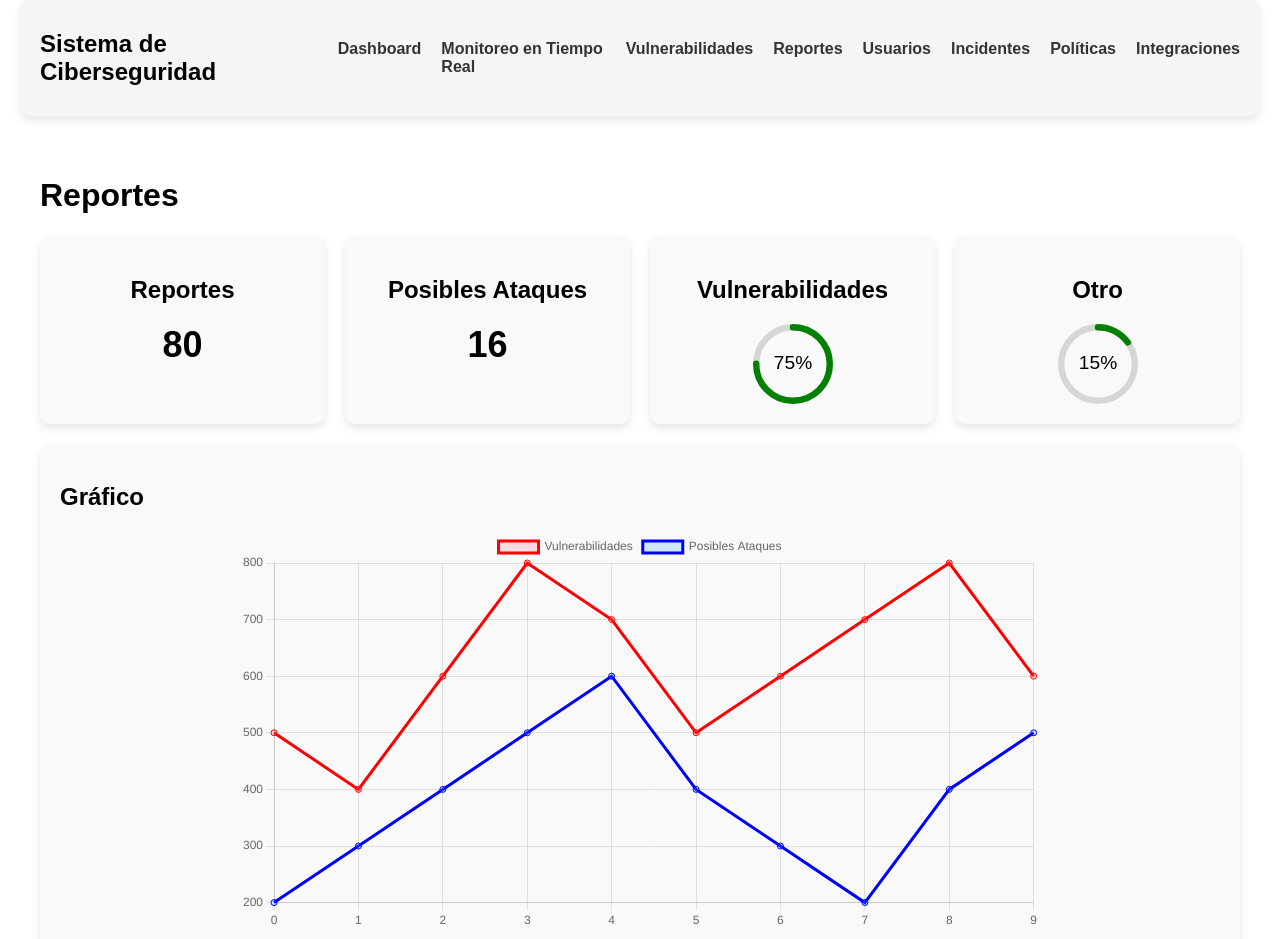
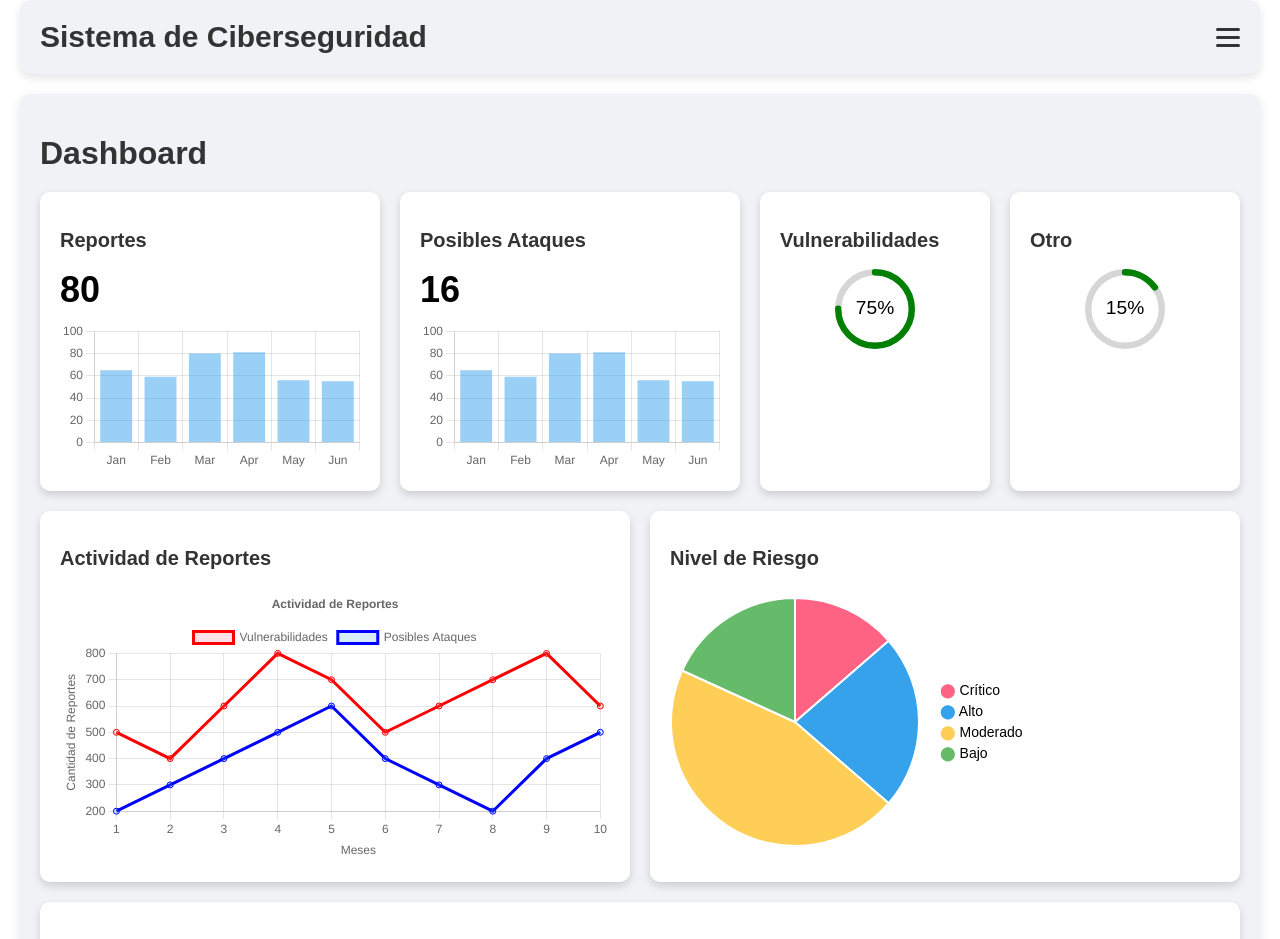
Before and after one commit to zMatuiti/AutoCiber, a React (Create React App) app: page /dashboard in a window 1280 px wide. Shown: the part 20-959 px from the top of the page. Built offline with nearby package versions, Linux system fonts and the light colour scheme.

Commit message:
mejoras en general

```diff
--- a/package.json
+++ b/package.json
@@ -7,7 +7,7 @@
     "@testing-library/react": "^13.4.0",
     "@testing-library/user-event": "^13.5.0",
     "axios": "^1.7.7",
-    "chart.js": "^4.4.5",
+    "chart.js": "^4.4.6",
     "react": "^18.3.1",
     "react-chartjs-2": "^5.2.0",
     "react-circular-progressbar": "^2.1.0",
--- a/src/App.js
+++ b/src/App.js
@@ -10,15 +10,19 @@ import Incidentes from './components/Incidentes';
 import Politicas from './components/Politicas';
 import Integraciones from './components/Integraciones';
 import Layout from './components/Layout';
+import Dispositivos from './components/Dispositivos'
 
 function App() {
-  const isAuthenticated = true; // Cambia esto con la lógica real de autenticación
+  const isAuthenticated = true;
 
   return (
     <Router>
       <Routes>
         {/* Ruta de Login */}
-        <Route path="/" element={<Login />} />
+        <Route
+          path="/"
+          element={isAuthenticated ? <Navigate to="/dashboard" /> : <Login />}
+        />
 
         {/* Rutas protegidas dentro del Layout */}
         {isAuthenticated ? (
@@ -28,6 +32,7 @@ function App() {
             <Route path="/reportes" element={<Reportes />} />
             <Route path="/vulnerabilidades" element={<Vulnerabilidades />} />
             <Route path="/usuarios" element={<Usuarios />} />
+            <Route path="/dispositivos" element={<Dispositivos />} />
             <Route path="/incidentes" element={<Incidentes />} />
             <Route path="/politicas" element={<Politicas />} />
             <Route path="/integraciones" element={<Integraciones />} />
--- /dev/null
+++ b/src/components/Dashboard.css
@@ -0,0 +1,111 @@
+.dashboard-container {
+    padding: 20px;
+    font-family: Arial, sans-serif;
+    background-color: #f0f2f5;
+    border-radius: 10px;
+    box-shadow: 0px 4px 12px rgba(0, 0, 0, 0.1);
+}
+
+.dash_title {
+    font-size: 32px;
+    font-weight: bold;
+    margin-bottom: 20px;
+    text-align: left;
+    color: #333;
+}
+.card h2, .chart-container h2, .data-table h2 {
+    font-size: 20px;
+    font-weight: bold;
+    color: #333;
+    text-align: left;
+}
+
+.cards-container {
+    display: flex;
+    gap: 20px;
+    justify-content: space-between;
+    margin-bottom: 20px;
+}
+
+.card {
+    flex: 1;
+    padding: 20px;
+    border-radius: 10px;
+    background-color: #fff;
+    box-shadow: 0px 4px 8px rgba(0, 0, 0, 0.15);
+    text-align: left;
+}
+
+.card-value {
+    font-size: 36px;
+    font-weight: bold;
+    margin: 10px 0;
+}
+
+.circular-container {
+    width: 80px;
+    height: 80px;
+    margin: 0 auto;
+}
+
+.chart-row {
+    display: flex;
+    gap: 20px;
+    justify-content: space-between;
+    margin-bottom: 20px;
+}
+
+.chart-container {
+    flex: 1;
+    padding: 20px;
+    border-radius: 10px;
+    background-color: #fff;
+    box-shadow: 0px 4px 8px rgba(0, 0, 0, 0.15);
+    width: 100%;
+    max-width: 1000px;
+    display: flex;
+    flex-direction: column;
+    align-items: flex-start;
+}
+
+.pie-chart-container {
+    display: flex;
+    flex-direction: column;
+    gap: 10px;
+    align-items: flex-start;
+}
+
+.pie-chart-wrapper {
+    display: flex;
+    align-items: center;
+    gap: 20px;
+    justify-content: flex-start;
+    width: 100%;
+}
+
+.pie-chart-legend {
+    display: flex;
+    flex-direction: column;
+    gap: 5px;
+    font-size: 14px;
+    align-items: flex-start;
+}
+
+.data-table {
+    padding: 20px;
+    border-radius: 10px;
+    background-color: #fff;
+    box-shadow: 0px 4px 8px rgba(0, 0, 0, 0.15);
+    margin-top: 20px;
+}
+
+.data-table table {
+    width: 100%;
+    border-collapse: collapse;
+}
+
+.data-table th, .data-table td {
+    padding: 10px;
+    border-bottom: 1px solid #ddd;
+    text-align: left;
+}
--- a/src/components/Dashboard.js
+++ b/src/components/Dashboard.js
@@ -1,60 +1,112 @@
-import React from 'react';
-import { Line } from 'react-chartjs-2';
-import { Chart as ChartJS, CategoryScale, LinearScale, PointElement, LineElement, Title, Tooltip, Legend } from 'chart.js';
+import React, { useState } from 'react';
+import { Line, Bar, Pie } from 'react-chartjs-2';
+import {
+  Chart as ChartJS,
+  CategoryScale,
+  LinearScale,
+  PointElement,
+  LineElement,
+  BarElement,
+  ArcElement,
+  Title,
+  Tooltip,
+  Legend
+} from 'chart.js';
 import { CircularProgressbar, buildStyles } from 'react-circular-progressbar';
 import 'react-circular-progressbar/dist/styles.css';
+import './Dashboard.css';
 
 ChartJS.register(
   CategoryScale,
   LinearScale,
   PointElement,
   LineElement,
+  BarElement,
+  ArcElement,
   Title,
   Tooltip,
   Legend
 );
 
 function Dashboard() {
+  const [reportCount, setReportCount] = useState(80);
+  const [attackCount, setAttackCount] = useState(16);
+  const [vulnerabilityProgress, setVulnerabilityProgress] = useState(75);
+  const [otherProgress, setOtherProgress] = useState(15);
+
   const lineData = {
-    labels: Array.from({ length: 10 }, (_, i) => i),
+    labels: Array.from({ length: 10 }, (_, i) => i + 1),
     datasets: [
       {
         label: 'Vulnerabilidades',
         data: [500, 400, 600, 800, 700, 500, 600, 700, 800, 600],
         borderColor: 'red',
         backgroundColor: 'rgba(255, 99, 132, 0.2)',
-        fill: false,
       },
       {
         label: 'Posibles Ataques',
         data: [200, 300, 400, 500, 600, 400, 300, 200, 400, 500],
         borderColor: 'blue',
         backgroundColor: 'rgba(54, 162, 235, 0.2)',
-        fill: false,
+      },
+    ],
+  };
+
+  // Definición de barData para los gráficos de barras en las tarjetas
+  const barData = {
+    labels: ['Jan', 'Feb', 'Mar', 'Apr', 'May', 'Jun'],
+    datasets: [
+      {
+        label: 'Reportes',
+        data: [65, 59, 80, 81, 56, 55],
+        backgroundColor: 'rgba(54, 162, 235, 0.5)',
+      },
+    ],
+  };
+
+  const lineOptions = {
+    responsive: true,
+    plugins: {
+      legend: { position: 'top' },
+      title: { display: true, text: 'Actividad de Reportes' }
+    },
+    scales: {
+      x: { title: { display: true, text: 'Meses' } },
+      y: { title: { display: true, text: 'Cantidad de Reportes' } }
+    }
+  };
+
+  const pieData = {
+    labels: ['Crítico', 'Alto', 'Moderado', 'Bajo'],
+    datasets: [
+      {
+        data: [30, 50, 100, 40],
+        backgroundColor: ['#ff6384', '#36a2eb', '#ffce56', '#66bb6a'],
       },
     ],
   };
 
   return (
-    <div style={styles.container}>
-      <div style={styles.header}>
-        <h1 style={styles.title}>Reportes</h1>
-      </div>
-      <div style={styles.cardsContainer}>
-        <div style={styles.card}>
+    <div className="dashboard-container">
+      <h1 className="dash_title">Dashboard</h1>
+
+      <div className="cards-container">
+        <div className="card">
           <h2>Reportes</h2>
-          <p style={styles.cardValue}>80</p>
+          <p className="card-value">{reportCount}</p>
+          <Bar data={barData} options={{ responsive: true, plugins: { legend: { display: false } } }} />
         </div>
-        <div style={styles.card}>
+        <div className="card">
           <h2>Posibles Ataques</h2>
-          <p style={styles.cardValue}>16</p>
+          <p className="card-value">{attackCount}</p>
+          <Bar data={barData} options={{ responsive: true, plugins: { legend: { display: false } } }} />
         </div>
-        <div style={styles.card}>
+        <div className="card">
           <h2>Vulnerabilidades</h2>
-          <div style={styles.circularContainer}>
+          <div className="circular-container">
             <CircularProgressbar
-              value={75}
-              text={`${75}%`}
+              value={vulnerabilityProgress}
+              text={`${vulnerabilityProgress}%`}
               styles={buildStyles({
                 textSize: '24px',
                 pathColor: 'green',
@@ -64,12 +116,12 @@ function Dashboard() {
             />
           </div>
         </div>
-        <div style={styles.card}>
+        <div className="card">
           <h2>Otro</h2>
-          <div style={styles.circularContainer}>
+          <div className="circular-container">
             <CircularProgressbar
-              value={15}
-              text={`${15}%`}
+              value={otherProgress}
+              text={`${otherProgress}%`}
               styles={buildStyles({
                 textSize: '24px',
                 pathColor: 'green',
@@ -81,58 +133,69 @@ function Dashboard() {
         </div>
       </div>
 
-      {/* Gráfico de líneas */}
-      <div style={styles.chartContainer}>
-        <h2>Gráfico</h2>
-        <div style={styles.chartWrapper}>
-          <Line data={lineData} options={{ responsive: true }} />
+      <div className="chart-row">
+        <div className="chart-container">
+          <h2>Actividad de Reportes</h2>
+          <Line data={lineData} options={lineOptions} />
         </div>
+
+        <div className="chart-container pie-chart-container">
+          <h2>Nivel de Riesgo</h2> {/* Título alineado según el CSS */}
+          <div className="pie-chart-wrapper">
+            <div style={{ width: '250px', height: '250px' }}>
+              <Pie data={pieData} options={{ responsive: true, plugins: { legend: { display: false } } }} />
+            </div>
+            <div className="pie-chart-legend">
+              <div><span style={{ color: '#ff6384' }}>⬤</span> Crítico</div>
+              <div><span style={{ color: '#36a2eb' }}>⬤</span> Alto</div>
+              <div><span style={{ color: '#ffce56' }}>⬤</span> Moderado</div>
+              <div><span style={{ color: '#66bb6a' }}>⬤</span> Bajo</div>
+            </div>
+          </div>
+        </div>
+      </div>
+
+
+
+      <div className="data-table">
+        <h2>Detalles de Incidentes</h2>
+        <table>
+          <thead>
+            <tr>
+              <th>ID</th>
+              <th>Fecha</th>
+              <th>Descripción</th>
+              <th>Severidad</th>
+              <th>Estado</th>
+            </tr>
+          </thead>
+          <tbody>
+            <tr>
+              <td>1</td>
+              <td>2024-01-15</td>
+              <td>Ataque de red detectado</td>
+              <td>Alto</td>
+              <td>Pendiente</td>
+            </tr>
+            <tr>
+              <td>2</td>
+              <td>2024-02-10</td>
+              <td>Inyección SQL</td>
+              <td>Crítico</td>
+              <td>Resuelto</td>
+            </tr>
+            <tr>
+              <td>3</td>
+              <td>2024-03-05</td>
+              <td>Intento de acceso no autorizado</td>
+              <td>Moderado</td>
+              <td>En Proceso</td>
+            </tr>
+          </tbody>
+        </table>
       </div>
     </div>
   );
 }
 
-const styles = {
-  container: {
-    padding: '20px',
-    fontFamily: 'Arial, sans-serif',
-  },
-  cardsContainer: {
-    display: 'flex',
-    gap: '20px',
-    justifyContent: 'space-between',
-    marginBottom: '20px',
-  },
-  card: {
-    flex: 1,
-    padding: '20px',
-    borderRadius: '10px',
-    backgroundColor: '#f9f9f9',
-    boxShadow: '0px 4px 8px rgba(0, 0, 0, 0.1)',
-    textAlign: 'center',
-  },
-  cardValue: {
-    fontSize: '36px',
-    fontWeight: 'bold',
-    margin: '10px 0',
-  },
-  circularContainer: {
-    width: '80px',
-    height: '80px',
-    margin: '0 auto',
-  },
-  chartContainer: {
-    marginTop: '20px',
-    padding: '20px',
-    borderRadius: '10px',
-    backgroundColor: '#f9f9f9',
-    boxShadow: '0px 4px 8px rgba(0, 0, 0, 0.1)',
-  },
-  chartWrapper: {
-    width: '90%',
-    maxWidth: '800px',
-    margin: '0 auto',
-  },
-};
-
 export default Dashboard;
--- /dev/null
+++ b/src/components/Navbar.css
@@ -0,0 +1,87 @@
+/* Navbar.css */
+
+.navbar {
+    display: flex;
+    justify-content: space-between;
+    align-items: center;
+    padding: 20px 20px;
+    background-color: #f0f2f5;
+    box-shadow: 0px 4px 8px rgba(0, 0, 0, 0.1);
+    border-radius: 10px;
+    margin-bottom: 20px;
+    position: relative;
+}
+
+.title {
+    font-size: 30px;
+    font-weight: bold;
+    color: #333;
+    text-decoration: none;
+}
+
+.links {
+    display: flex;
+    gap: 20px;
+}
+
+.links a {
+    text-decoration: none;
+    color: #333;
+    font-weight: bold;
+    padding: 10px;
+    display: block;
+}
+
+.hamburger-icon {
+    display: none;
+    cursor: pointer;
+    flex-direction: column;
+    justify-content: space-around;
+    width: 24px;
+    height: 24px;
+}
+
+.hamburger-icon span {
+    display: block;
+    width: 100%;
+    height: 3px;
+    background-color: #333;
+    border-radius: 2px;
+    transition: transform 0.3s ease, opacity 0.3s ease;
+}
+
+.hamburger-icon.open span:nth-child(1) {
+    transform: rotate(45deg) translate(5px, 5px);
+}
+
+.hamburger-icon.open span:nth-child(2) {
+    opacity: 0;
+}
+
+.hamburger-icon.open span:nth-child(3) {
+    transform: rotate(-45deg) translate(5px, -5px);
+}
+
+.links.open {
+    display: block;
+    position: absolute;
+    top: 60px;
+    left: 0;
+    width: 100%;
+    background-color: #f5f5f5;
+    padding: 10px 0;
+    box-shadow: 0px 4px 8px rgba(0, 0, 0, 0.1);
+    z-index: 1000;
+}
+
+@media (max-width: 1300px) {
+    .links {
+        display: none;
+        flex-direction: column;
+        gap: 0;
+    }
+
+    .hamburger-icon {
+        display: flex;
+    }
+}
--- a/src/components/Navbar.js
+++ b/src/components/Navbar.js
@@ -1,48 +1,50 @@
-import React from 'react';
+import React, { useState, useRef, useEffect } from 'react';
 import { Link } from 'react-router-dom';
+import './Navbar.css';
 
 function Navbar() {
+  const [isOpen, setIsOpen] = useState(false);
+  const menuRef = useRef(null);
+
+  const toggleMenu = () => {
+    setIsOpen(!isOpen);
+  };
+
+  useEffect(() => {
+    const handleClickOutside = (event) => {
+      if (menuRef.current && !menuRef.current.contains(event.target)) {
+        setIsOpen(false);
+      }
+    };
+
+    document.addEventListener('mousedown', handleClickOutside);
+
+    return () => {
+      document.removeEventListener('mousedown', handleClickOutside);
+    };
+  }, []);
+
   return (
-    <nav style={styles.navbar}>
-      <h1 style={styles.title}>Sistema de Ciberseguridad</h1>
-      <div style={styles.links}>
-        <Link to="/dashboard" style={styles.link}>Dashboard</Link>
-        <Link to="/monitoreo" style={styles.link}>Monitoreo en Tiempo Real</Link>
-        <Link to="/vulnerabilidades" style={styles.link}>Vulnerabilidades</Link>
-        <Link to="/reportes" style={styles.link}>Reportes</Link>
-        <Link to="/usuarios" style={styles.link}>Usuarios</Link>
-        <Link to="/incidentes" style={styles.link}>Incidentes</Link>
-        <Link to="/politicas" style={styles.link}>Políticas</Link>
-        <Link to="/integraciones" style={styles.link}>Integraciones</Link>
+    <nav className="navbar" ref={menuRef}>
+      <Link to="/dashboard" className="title">Sistema de Ciberseguridad</Link>
+      <div className={`hamburger-icon ${isOpen ? 'open' : ''}`} onClick={toggleMenu}>
+        <span></span>
+        <span></span>
+        <span></span>
+      </div>
+      <div className={`links ${isOpen ? 'open' : ''}`}>
+        <Link to="/dashboard">Inicio</Link>
+        <Link to="/monitoreo">Monitoreo en Tiempo Real</Link>
+        <Link to="/vulnerabilidades">Vulnerabilidades</Link>
+        <Link to="/reportes">Reportes</Link>
+        <Link to="/usuarios">Usuarios</Link>
+        <Link to="/incidentes">Incidentes</Link>
+        <Link to="/politicas">Políticas</Link>
+        <Link to="/dispositivos">Dispositivos</Link>
+        <Link to="/integraciones">Integraciones</Link>
       </div>
     </nav>
   );
 }
 
-const styles = {
-  navbar: {
-    display: 'flex',
-    justifyContent: 'space-between',
-    alignItems: 'center',
-    padding: '10px 20px',
-    backgroundColor: '#f5f5f5',
-    boxShadow: '0px 4px 8px rgba(0, 0, 0, 0.1)',
-    borderRadius: '10px',
-    marginBottom: '20px',
-  },
-  title: {
-    fontSize: '24px',
-    fontWeight: 'bold',
-  },
-  links: {
-    display: 'flex',
-    gap: '20px',
-  },
-  link: {
-    textDecoration: 'none',
-    color: '#333',
-    fontWeight: 'bold',
-  },
-};
-
 export default Navbar;
--- a/src/components/Politicas.js
+++ b/src/components/Politicas.js
@@ -56,6 +56,7 @@ function Politicas() {
   const data = useMemo(() => politicas, [politicas]);
 
   const columns = useMemo(() => [
+    { Header: 'ID Política', accessor: 'ID_politica' },
     { Header: 'Nombre', accessor: 'Nombre' },
     { Header: 'Descripción', accessor: 'Descripcion' },
     { Header: 'Tipo', accessor: 'Tipo' },
--- a/src/components/Reportes.js
+++ b/src/components/Reportes.js
@@ -1,39 +1,7 @@
 import React, { useState, useMemo } from 'react';
-import { Bar } from 'react-chartjs-2';
-import { Chart as ChartJS, CategoryScale, LinearScale, BarElement, Title, Tooltip, Legend } from 'chart.js';
 import { useTable, useSortBy } from 'react-table';
 
-ChartJS.register(CategoryScale, LinearScale, BarElement, Title, Tooltip, Legend);
-
 function Reportes() {
-  // Datos del gráfico de barras
-  const data = {
-    labels: Array.from({ length: 21 }, (_, i) => i + 1),
-    datasets: [
-      {
-        label: 'Zeek',
-        data: [50, 60, 75, 80, 90, 50, 25, 35, 20, 55, 65, 100, 80, 60, 40, 30, 55, 70, 40, 30, 25],
-        backgroundColor: 'rgba(54, 162, 235, 0.5)',
-        borderColor: 'rgba(54, 162, 235, 1)',
-        borderWidth: 1,
-      },
-    ],
-  };
-
-  const options = {
-    responsive: true,
-    plugins: {
-      legend: { position: 'right' },
-      title: {
-        display: true,
-        text: 'Actividad de Zeek por Día',
-      },
-    },
-  };
-
-  const [searchTerm, setSearchTerm] = useState('');
-  const [filterCategory, setFilterCategory] = useState('');
-
   const tableData = useMemo(() => [
     { id: 1, Fecha_Generacion: '2024-10-30', Tipo_Reporte: 'Análisis de Red', Detalles: 'SQL Injection detectado', Generado_Por: 'Juan Pérez', ID_Usuario: 1 },
     { id: 2, Fecha_Generacion: '2024-10-30', Tipo_Reporte: 'Análisis de Aplicación', Detalles: 'XSS Vulnerabilidad', Generado_Por: 'Ana Gómez', ID_Usuario: 2 },
@@ -41,12 +9,19 @@ function Reportes() {
     { id: 4, Fecha_Generacion: '2024-10-30', Tipo_Reporte: 'Análisis de Aplicación', Detalles: 'Buffer overflow detectado', Generado_Por: 'Ana Gómez', ID_Usuario: 2 },
   ], []);
 
+  const [searchTerm, setSearchTerm] = useState('');
+  const [filterCategory, setFilterCategory] = useState('');
+
+
   const filteredData = useMemo(() => {
     return tableData.filter(row =>
-      row.Detalles.toLowerCase().includes(searchTerm.toLowerCase()) &&
+      (row.Detalles.toLowerCase().includes(searchTerm.toLowerCase()) ||
+       row.Generado_Por.toLowerCase().includes(searchTerm.toLowerCase()) ||
+       row.Fecha_Generacion.includes(searchTerm)) &&
       (!filterCategory || row.Tipo_Reporte === filterCategory)
     );
   }, [searchTerm, filterCategory, tableData]);
+
 
   const columns = useMemo(() => [
     { Header: 'ID Reporte', accessor: 'id' },
@@ -111,11 +86,6 @@ function Reportes() {
           <option value="Análisis de Aplicación">Análisis de Aplicación</option>
         </select>
         <button onClick={exportCSV} style={styles.exportButton}>Exportar CSV</button>
-      </div>
-
-      {/* Gráfico de barras */}
-      <div style={styles.chartContainer}>
-        <Bar data={data} options={options} />
       </div>
 
       {/* Tabla de datos */}
@@ -191,10 +161,6 @@ const styles = {
     borderRadius: '5px',
     cursor: 'pointer',
   },
-  chartContainer: {
-    marginTop: '20px',
-    marginBottom: '40px',
-  },
   table: {
     width: '100%',
     borderCollapse: 'collapse',
--- a/src/components/Usuarios.js
+++ b/src/components/Usuarios.js
@@ -1,14 +1,67 @@
-import React from 'react';
+import React, { useState } from 'react';
 
 function Usuarios() {
-  const datosUsuario = [
+  const [datosUsuario, setDatosUsuario] = useState([
     { id: 1, nombre: 'Juan Pérez', rol: 'Administrador', email: 'juan@example.com', fecha: '2023-08-10' },
     { id: 2, nombre: 'Ana Gómez', rol: 'Analista', email: 'ana@example.com', fecha: '2024-01-15' },
-  ];
+  ]);
+
+  const [nuevoUsuario, setNuevoUsuario] = useState({
+    nombre: '',
+    rol: '',
+    email: '',
+    fecha: '',
+  });
+
+  const agregarUsuario = () => {
+    if (!nuevoUsuario.nombre || !nuevoUsuario.rol || !nuevoUsuario.email || !nuevoUsuario.fecha) {
+      alert('Por favor, completa todos los campos.');
+      return;
+    }
+
+    const nuevoId = datosUsuario.length + 1;
+    setDatosUsuario([...datosUsuario, { id: nuevoId, ...nuevoUsuario }]);
+    setNuevoUsuario({ nombre: '', rol: '', email: '', fecha: '' });
+  };
 
   return (
     <div style={styles.container}>
       <h2>Usuarios</h2>
+
+      {/* Formulario para agregar nuevo usuario */}
+      <div style={styles.formContainer}>
+        <input
+          type="text"
+          placeholder="Nombre"
+          value={nuevoUsuario.nombre}
+          onChange={(e) => setNuevoUsuario({ ...nuevoUsuario, nombre: e.target.value })}
+          style={styles.input}
+        />
+        <input
+          type="text"
+          placeholder="Rol"
+          value={nuevoUsuario.rol}
+          onChange={(e) => setNuevoUsuario({ ...nuevoUsuario, rol: e.target.value })}
+          style={styles.input}
+        />
+        <input
+          type="email"
+          placeholder="Email"
+          value={nuevoUsuario.email}
+          onChange={(e) => setNuevoUsuario({ ...nuevoUsuario, email: e.target.value })}
+          style={styles.input}
+        />
+        <input
+          type="date"
+          placeholder="Fecha de creación"
+          value={nuevoUsuario.fecha}
+          onChange={(e) => setNuevoUsuario({ ...nuevoUsuario, fecha: e.target.value })}
+          style={styles.input}
+        />
+        <button onClick={agregarUsuario} style={styles.addButton}>Agregar Usuario</button>
+      </div>
+
+      {/* Lista de usuarios */}
       <div style={styles.grid}>
         {datosUsuario.map((usuario) => (
           <div key={usuario.id} style={styles.card}>
@@ -33,6 +86,25 @@ const styles = {
     width: '200px',
     boxShadow: '0px 4px 8px rgba(0, 0, 0, 0.1)',
   },
+  formContainer: {
+    display: 'flex',
+    flexDirection: 'column',
+    gap: '10px',
+    marginBottom: '20px',
+  },
+  input: {
+    padding: '10px',
+    borderRadius: '5px',
+    border: '1px solid #ddd',
+  },
+  addButton: {
+    padding: '10px',
+    backgroundColor: '#007bff',
+    color: '#fff',
+    border: 'none',
+    borderRadius: '5px',
+    cursor: 'pointer',
+  },
 };
 
 export default Usuarios;
```
Also changed, not shown: src/components/Integraciones.js (+5 -7 lines), 1 other file (tests, documents, lock files or other folders).
